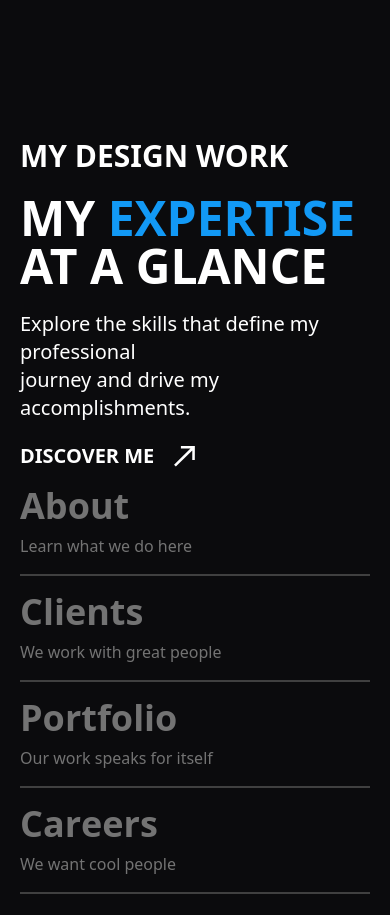
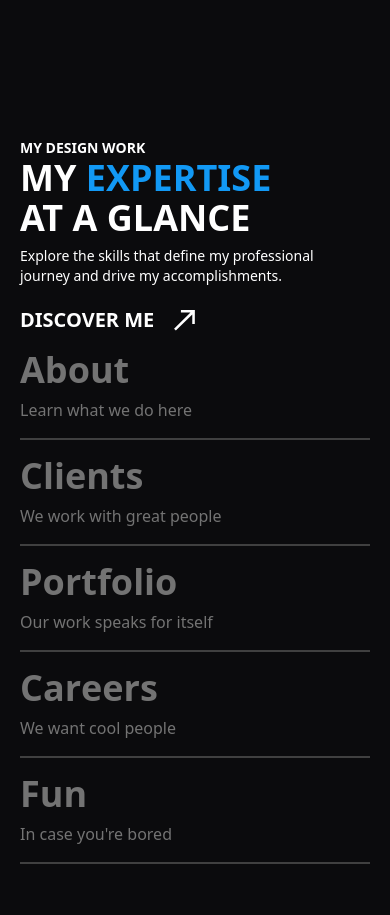
Before and after one commit to SkyzofrnDev/Portofolio-Dirga, a React (Vite) app: page / in a window 390 px wide. Shown: the part 6580-7495 px from the top of the page. Built offline with nearby package versions, Linux system fonts and the light colour scheme; a web font is replaced by a local one.

Commit message:
Update Project

```diff
--- a/src/layout/ProjectDesign/ProjectDesign.jsx
+++ b/src/layout/ProjectDesign/ProjectDesign.jsx
@@ -6,14 +6,14 @@ const ProjectDesign = () => {
     <section className="bg-[#0b0b0d] px-5 pb-24 lg:px-24 text-white">
       <div className=" lg:flex justify-between items-end ">
         <div className="uppercase">
-          <p className="font-semibold text-3xl">My Design Work</p>
-          <p className="font-bold text-5xl xl:text-6xl mt-5 lg:mt-10">
+          <p className="font-semibold text-sm md:text-3xl">My Design Work</p>
+          <p className="font-bold text-4xl md:text-5xl xl:text-6xl md:mt-5 lg:mt-10">
             My <span className="text-[#1299F5]">Expertise</span>{" "}
             <p>at a Glance</p>
           </p>
         </div>
         <div className="">
-          <p className="text-xl mt-5 lg:mt-0 ">
+          <p className="text-sm md:text-xl mt-2 lg:mt-0 ">
             Explore the skills that define my professional{" "}
             <p>journey and drive my accomplishments.</p>
           </p>
```
